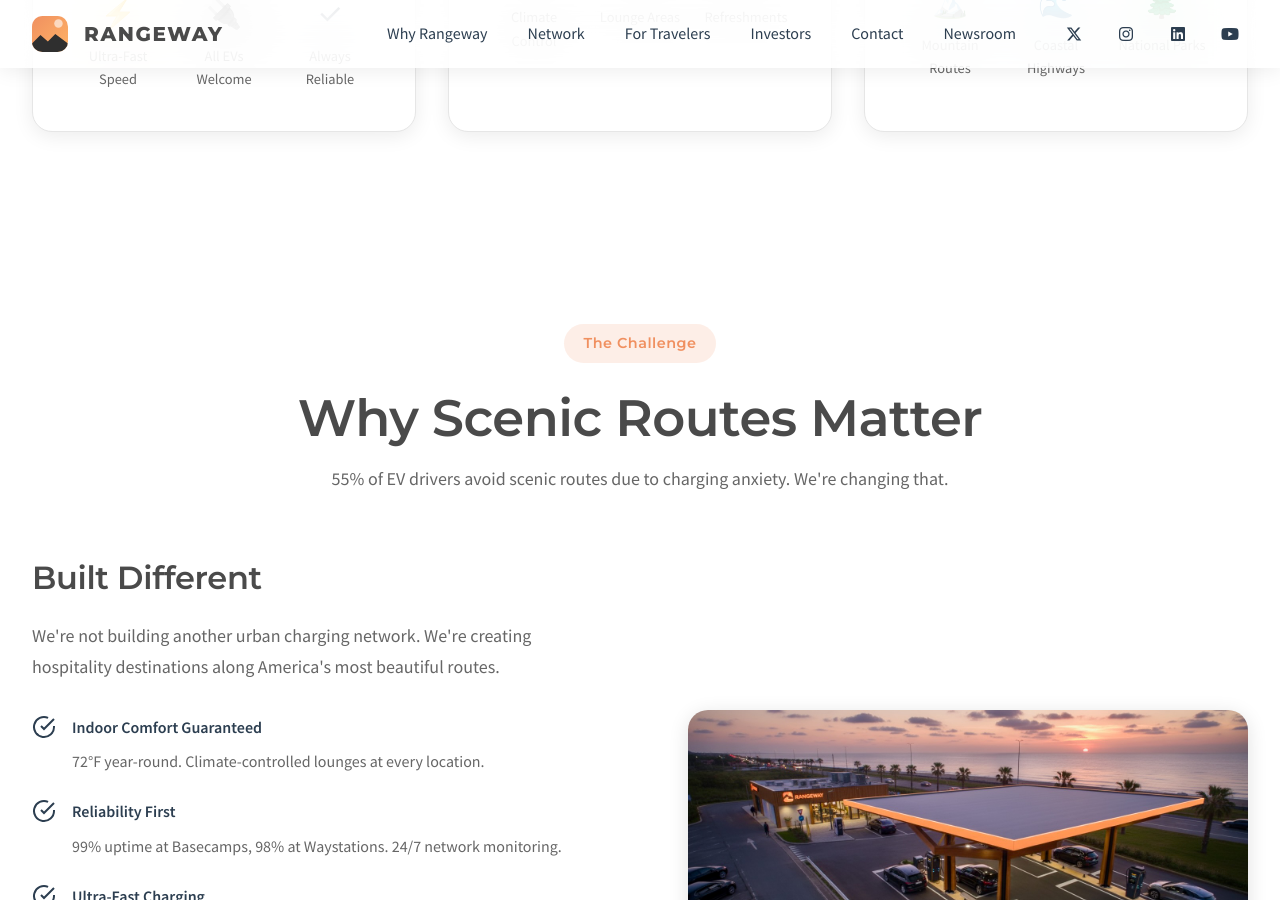
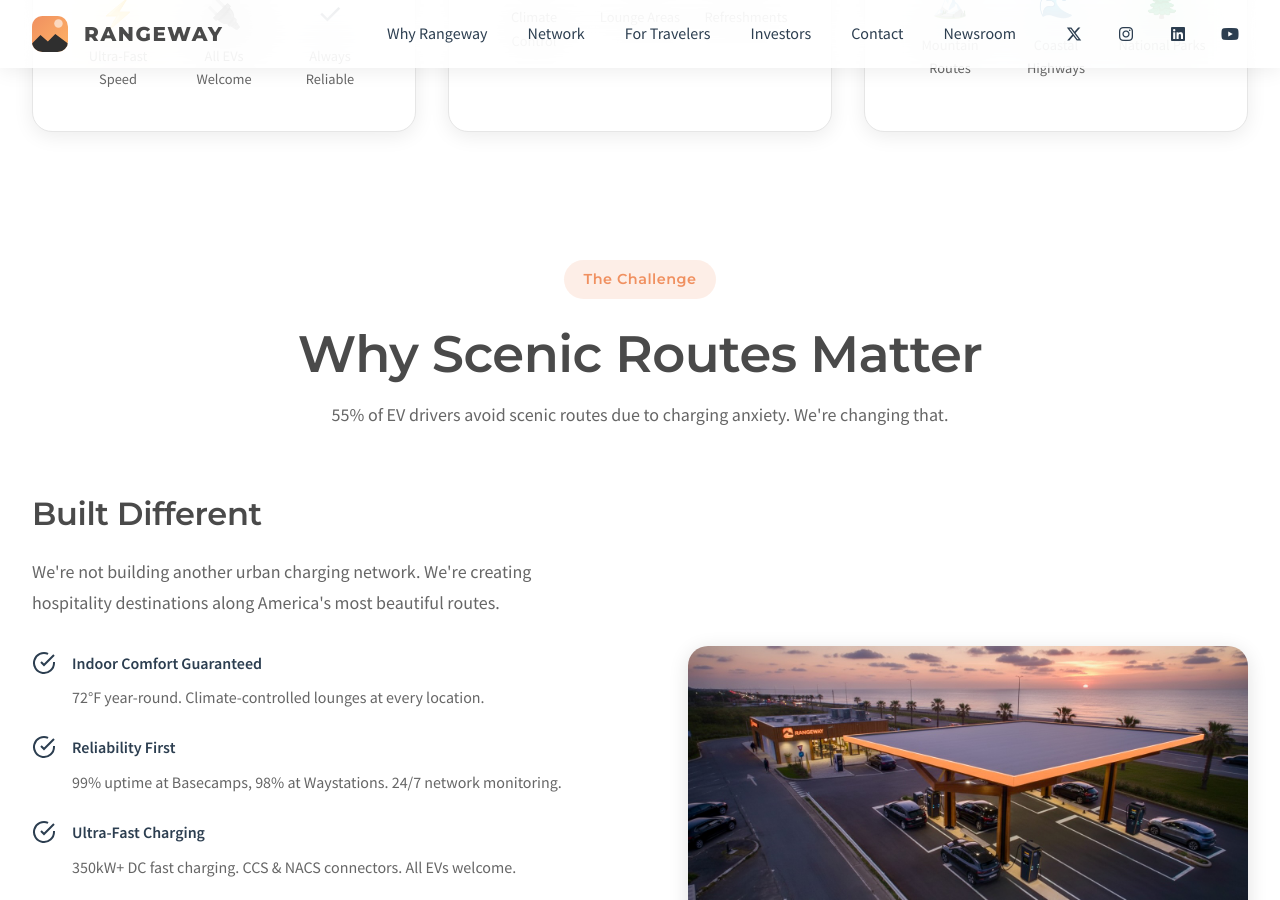
Before and after one commit to Redwood-Mobility/rangeway-test, a Jekyll site: the page built from index.html, in a window 1280 px wide and 900 px high, scrolled down 1554 px. Built offline with Jekyll 4.4.1, drawn with Linux system fonts in a browser that asks for light colours.

Commit message:
Tighten section spacing throughout site
- Reduced section padding from 6rem to 4rem on desktop (33% reduction)
- Reduced to 3rem on mobile for even tighter spacing
- More compact, modern layout feel
- Better content density without feeling cramped

🤖 Generated with [Claude Code](https://claude.com/claude-code)

Co-Authored-By: Claude <noreply@anthropic.com>

```diff
--- a/assets/css/main.css
+++ b/assets/css/main.css
@@ -504,8 +504,14 @@ a:hover {
 
 /* Sections */
 section {
-  padding: 6rem 0;
+  padding: 4rem 0;
   position: relative;
+}
+
+@media (max-width: 768px) {
+  section {
+    padding: 3rem 0;
+  }
 }
 
 .section-header {
```
